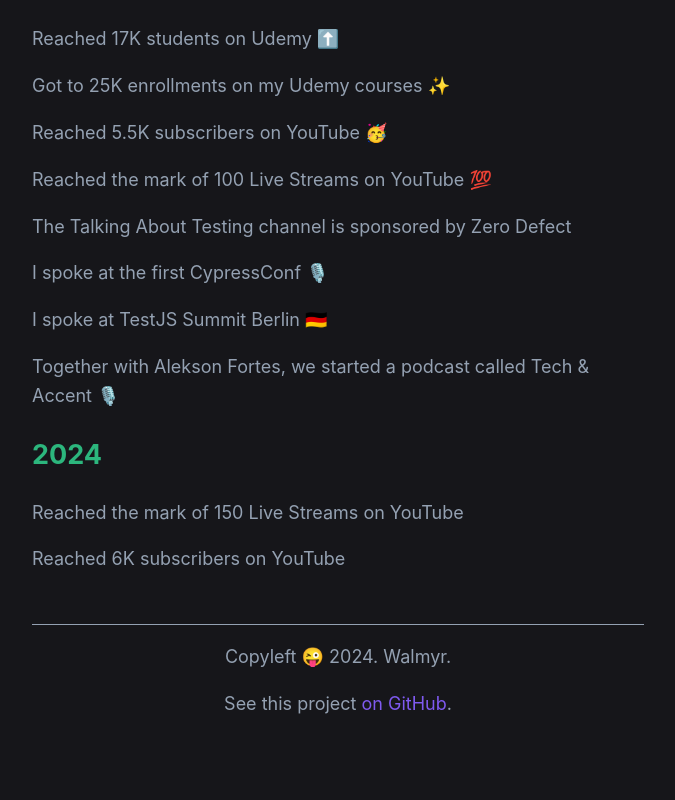
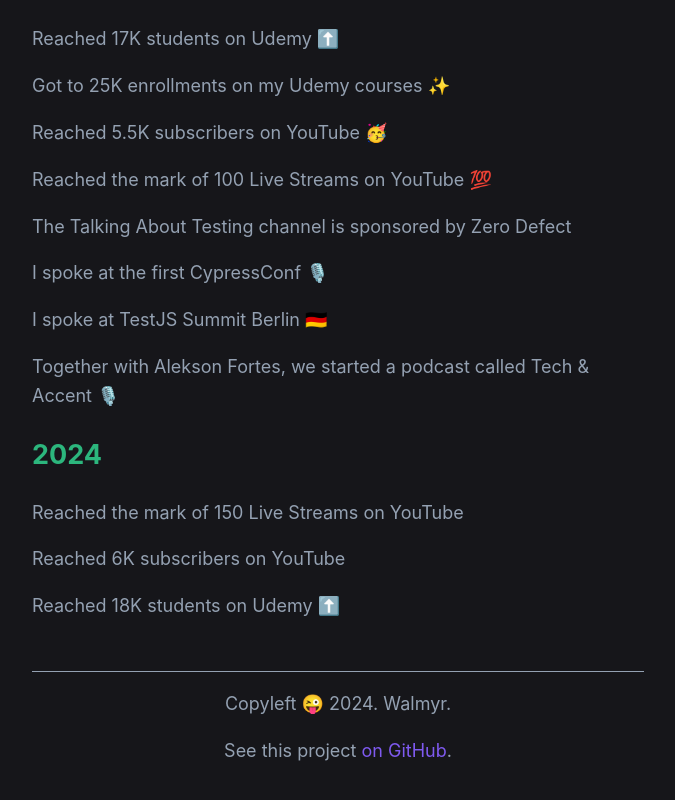
Before and after one commit to wlsf82/walmyr-nextjs, a Next.js app: page / in a window 1280 px wide. Shown: the part 3286-4086 px from the top of the page, without its empty margins (302-977 px from the left). Built offline with nearby package versions, Linux system fonts and the light colour scheme.

Commit message:
Add new 2024 achievement

```diff
--- a/components/achievements.js
+++ b/components/achievements.js
@@ -119,6 +119,7 @@ const achievements = [
     events: [
       'Reached the mark of 150 Live Streams on YouTube',
       'Reached 6K subscribers on YouTube',
+      'Reached 18K students on Udemy ⬆️',
     ]
   }
 ]
```
